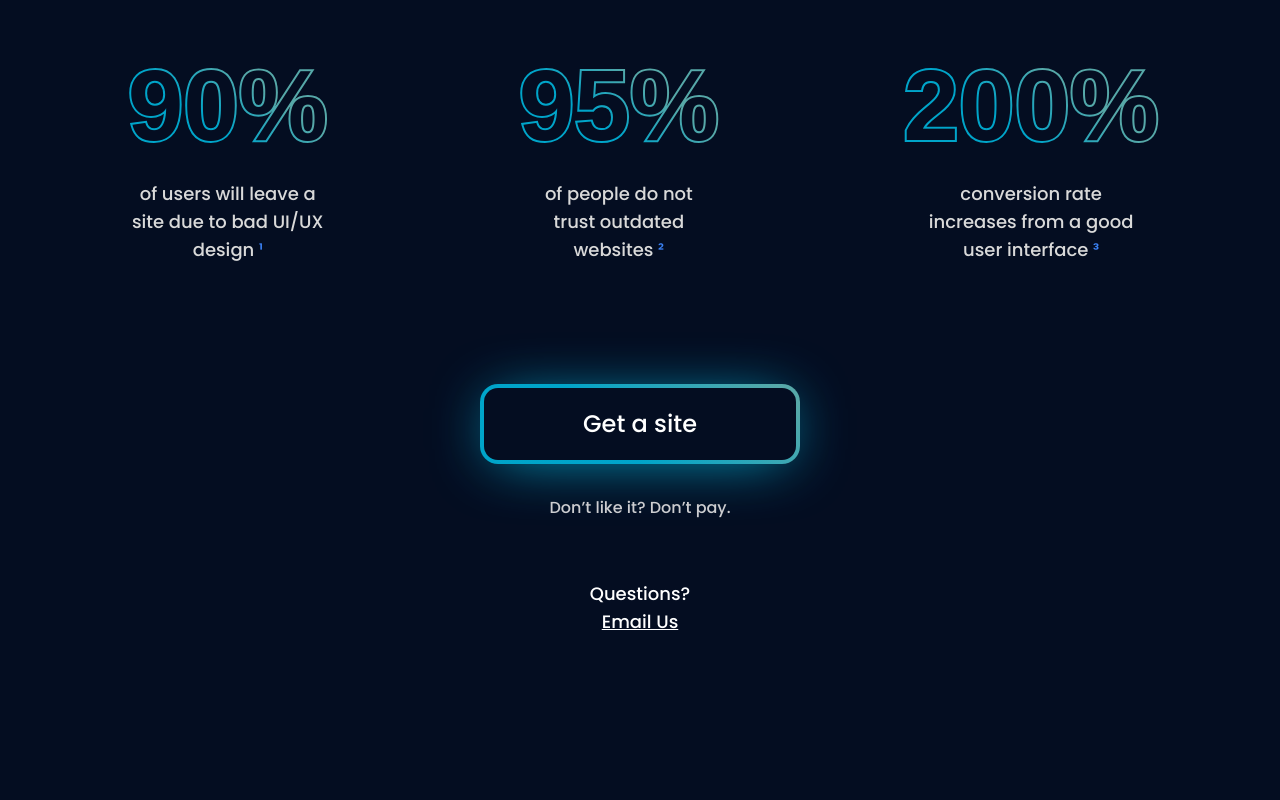
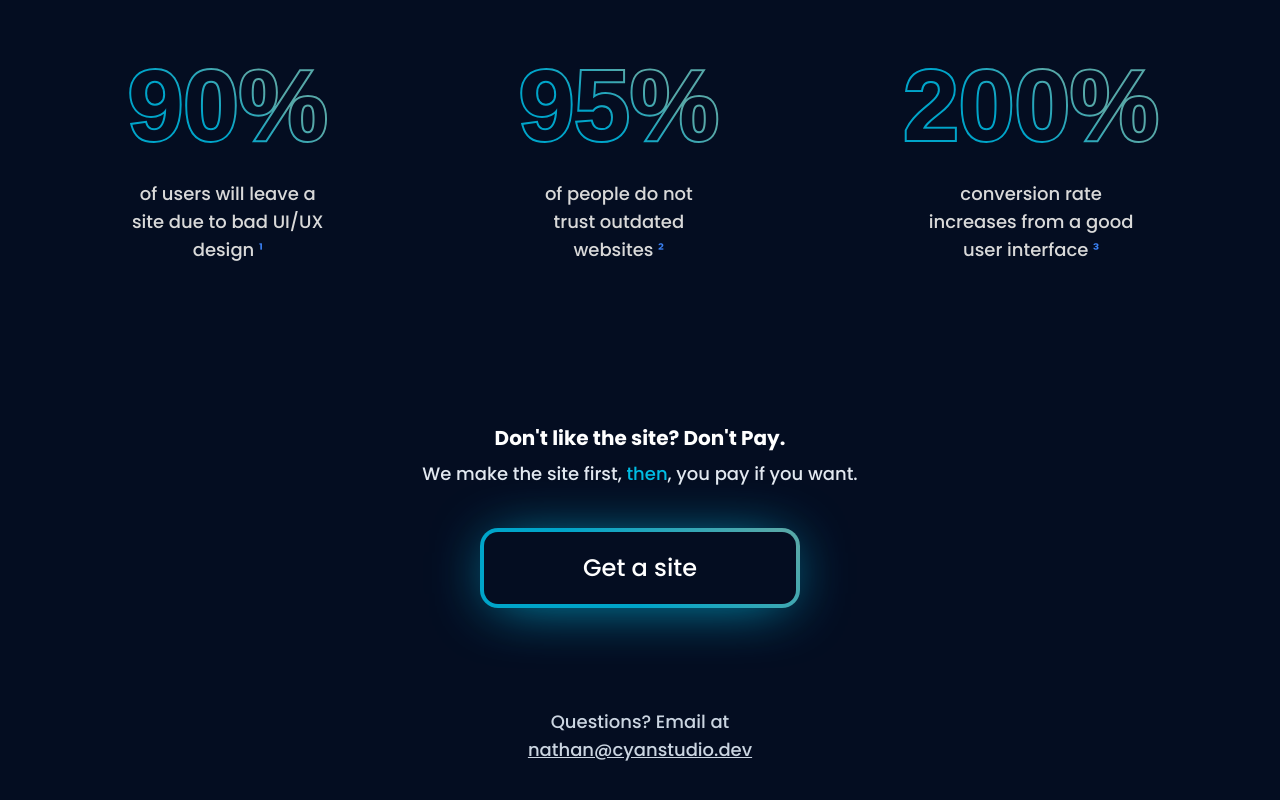
Before and after one commit to nathan1590/CyanDesign, a plain HTML site: page index.html in a window 1280 px wide. Shown: the part 2431-3231 px from the top of the page. Before the commit the page ends 3107 px from the top, so only its background shows below. Drawn offline with nearby package versions, Linux system fonts and the light colour scheme; a script that the page names is missing.

Commit message:
Update index.html

```diff
--- a/index.html
+++ b/index.html
@@ -268,7 +268,10 @@
                 </div>
             </div>
         </div>
-        <section class=" pt-20 flex flex-col justify-between align-center text-center">
+
+        <section class=" pt-20 flex flex-col mt-10 justify-between align-center text-center">
+            <p class="mb-100 font-bold text-xl text-white mb-2">Don't like the site? Don't Pay.</p>
+            <p class="font-medium text-slate-200 mb-10 text-lg">We make the site first, <span class="text-[#00BCE3]">then</span>, you pay if you want. </p>
             <a href="mailto:nathan@cyanstudio.dev?&subject=I would like a new website&body=# What is the website for (Personal, Company, Organization, etc.)?"
                 onmouseover="changetobg2(event)" onmouseleave="changefrombg2(event)"
                 class="mb-5 shadow-[0_5px_60px_-15px_#00BCE3] mx-auto px-5 py-5 w-[25%] text-white text-2xl text-center callAction hover:gradientBg ">
@@ -279,15 +282,15 @@
             class="shadow-[0_5px_60px_-15px_#158FA5] mx-auto px-5 py-5 w-[25%] text-white text-2xl text-center callAction hover:gradientBg ">
             Upgrade my site
         </a> -->
-            <div class="text-md text-[#CCCDD0] dontpay mt-3 ">
+            <!-- <div class="text-md text-[#CCCDD0] dontpay mt-3 ">
                 Don’t like it? Don’t pay.
-            </div>
+            </div> -->
 
         </section>
-        <div class="text-lg mx-auto w-screen flex flex-col justify-center py-10 mt-5 text-white dontpay">
-            <p class="mx-auto">Questions?</p>
-            <a href="mailto:nathan@cyanstudio.dev?&subject=Question/Comment/Concern&body=" class="mx-auto underline">
-                Email Us</a>
+        <div class="text-lg mx-auto w-screen flex flex-col justify-center py-10 mt-10 text-slate-300 dontpay">
+            <p class="mx-auto">Questions? Email at </p>
+            <a href="mailto:nathan@cyanstudio.dev?&subject=Question/Comment/Concern&body=" class="mx-auto text-slate-300 underline">
+                nathan@cyanstudio.dev</a>
         </div>
 
         <canvas class="rocket hidden xl:block absolute md:left-[55%] md:top-[20%] top-40 left-0 z-[1]" id="canvas"
```
